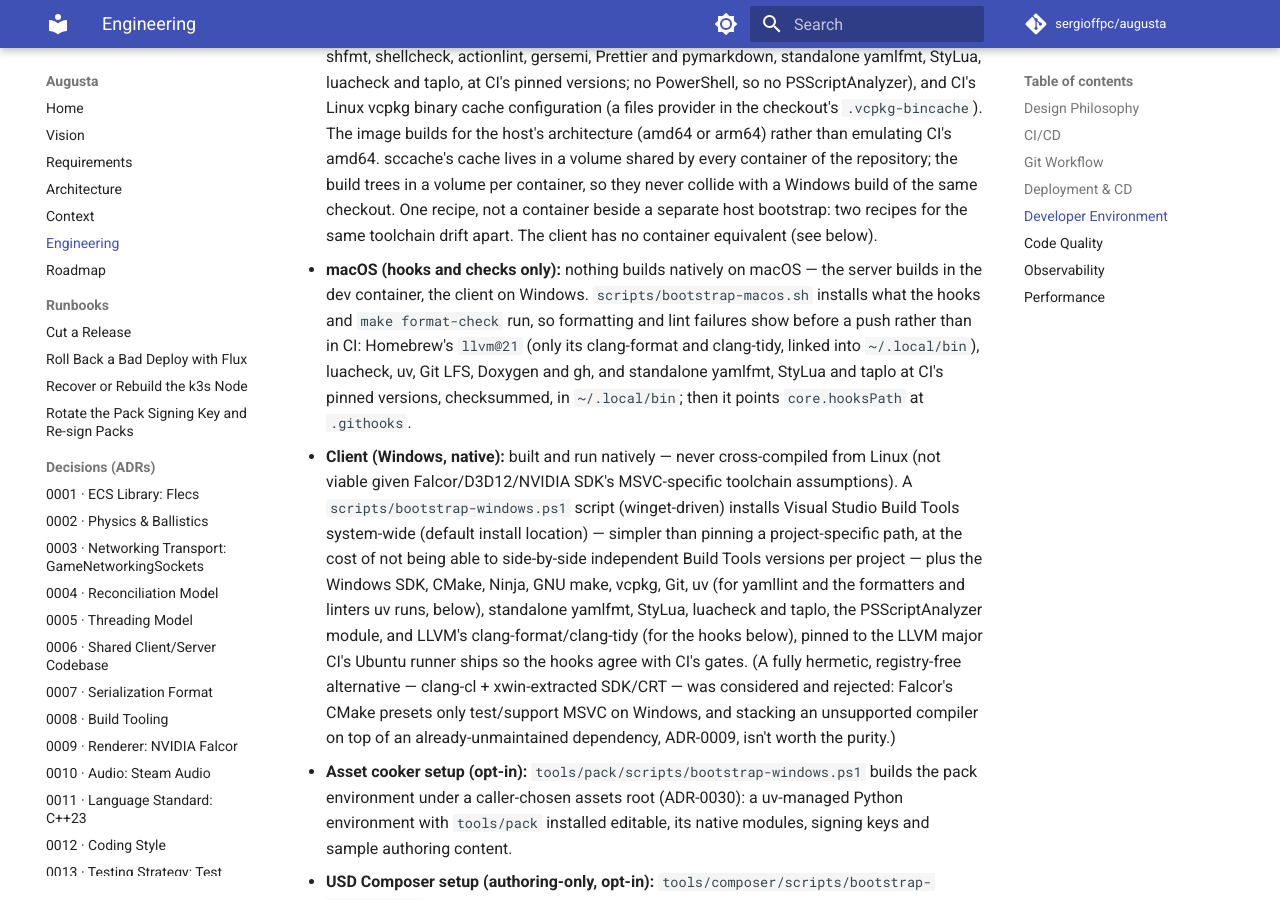
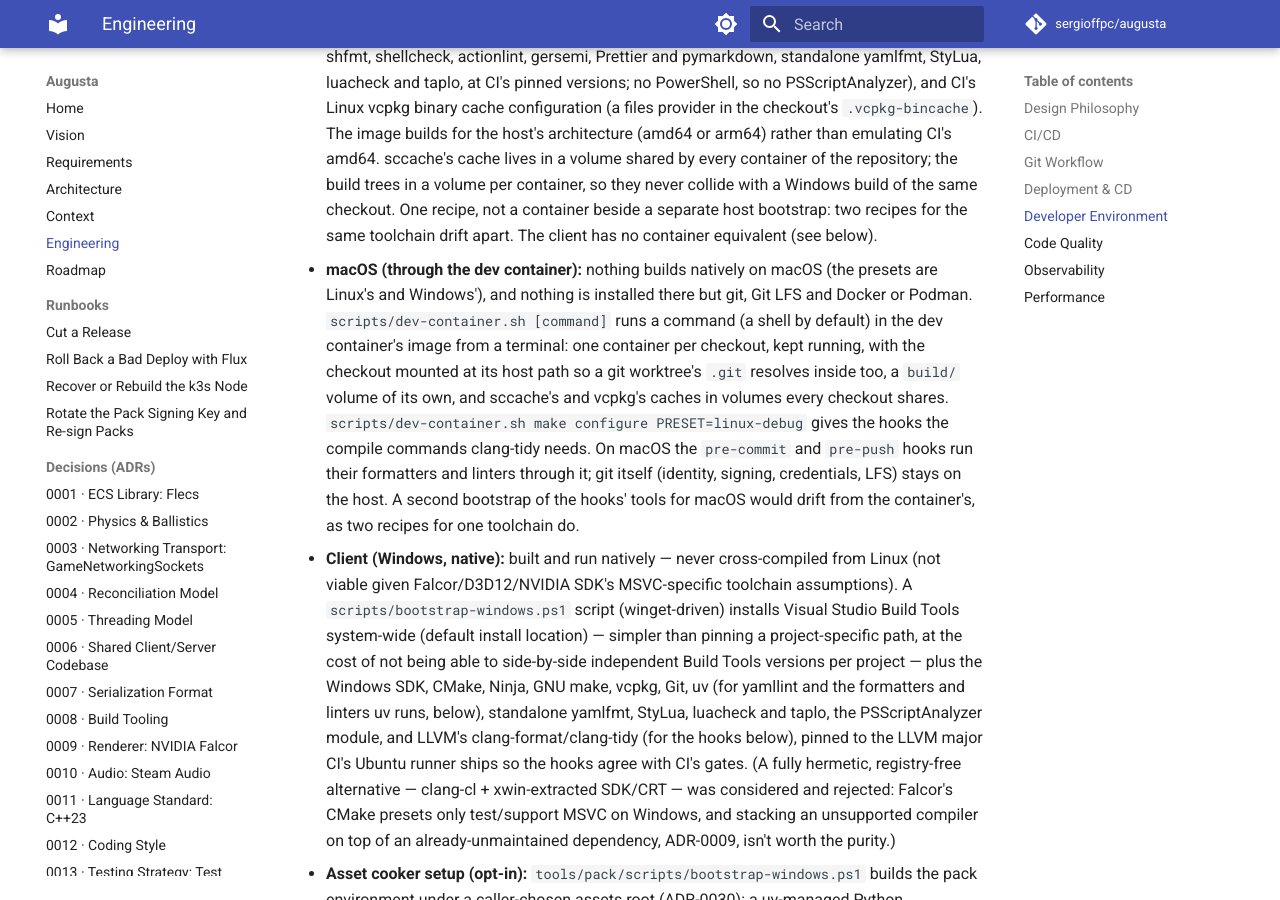
Before and after one commit to sergioffpc/augusta, an MkDocs documentation site: the page built from docs/ENGINEERING.md, in a window 1280 px wide and 900 px high, scrolled down 5651 px. Built offline with MkDocs 1.6.1 and Material for MkDocs 9.7.7, drawn with Linux system fonts in a browser that asks for light colours; comment, search, counter and statistics services are not loaded.

Commit message:
build(devcontainer): run the dev container from a macOS terminal
macOS builds nothing natively: the presets are Linux's and Windows', so
the pre-push hook never had the compile commands clang-tidy needs, and
scripts/bootstrap-macos.sh kept a second recipe for the hooks' tools
beside the container's.

- scripts/dev-container.sh runs a command (a shell by default) in the
  dev container's image, with Docker or Podman: one container per
  checkout, kept running, mounted at its host path so a worktree's .git
  resolves inside; build/ in a volume of its own; sccache's and vcpkg's
  caches (binaries, downloads, build trees) in volumes every checkout
  shares. A change to the Dockerfile or bootstrap-linux.sh rebuilds the
  image and recreates the container.
- On macOS, pre-commit and pre-push run their formatters and linters
  through it; git itself, its signing, credentials and LFS stay on the
  host.
- commit-msg and pre-commit are tracked executable: git skipped both on
  every host but Windows.
- scripts/bootstrap-macos.sh is gone.

Co-Authored-By: Claude Opus 5.5 <noreply@anthropic.com>

```diff
--- a/docs/ENGINEERING.md
+++ b/docs/ENGINEERING.md
@@ -244,14 +244,19 @@ no self-hosted GitHub Actions runner in this pipeline).
   they never collide with a Windows build of the same checkout. One recipe, not
   a container beside a separate host bootstrap: two recipes for the same
   toolchain drift apart. The client has no container equivalent (see below).
-- **macOS (hooks and checks only):** nothing builds natively on macOS — the
-  server builds in the dev container, the client on Windows.
-  `scripts/bootstrap-macos.sh` installs what the hooks and `make format-check`
-  run, so formatting and lint failures show before a push rather than in CI:
-  Homebrew's `llvm@21` (only its clang-format and clang-tidy, linked into
-  `~/.local/bin`), luacheck, uv, Git LFS, Doxygen and gh, and standalone
-  yamlfmt, StyLua and taplo at CI's pinned versions, checksummed, in
-  `~/.local/bin`; then it points `core.hooksPath` at `.githooks`.
+- **macOS (through the dev container):** nothing builds natively on macOS (the
+  presets are Linux's and Windows'), and nothing is installed there but git, Git
+  LFS and Docker or Podman. `scripts/dev-container.sh [command]` runs a command
+  (a shell by default) in the dev container's image from a terminal: one
+  container per checkout, kept running, with the checkout mounted at its host
+  path so a git worktree's `.git` resolves inside too, a `build/` volume of its
+  own, and sccache's and vcpkg's caches in volumes every checkout shares.
+  `scripts/dev-container.sh make configure PRESET=linux-debug` gives the hooks
+  the compile commands clang-tidy needs. On macOS the `pre-commit` and
+  `pre-push` hooks run their formatters and linters through it; git itself
+  (identity, signing, credentials, LFS) stays on the host. A second bootstrap of
+  the hooks' tools for macOS would drift from the container's, as two recipes
+  for one toolchain do.
 - **Client (Windows, native):** built and run natively — never cross-compiled
   from Linux (not viable given Falcor/D3D12/NVIDIA SDK's MSVC-specific toolchain
   assumptions). A `scripts/bootstrap-windows.ps1` script (winget-driven)
```
Also changed, not shown: README.md (+6 -0 lines), 5 other files.
